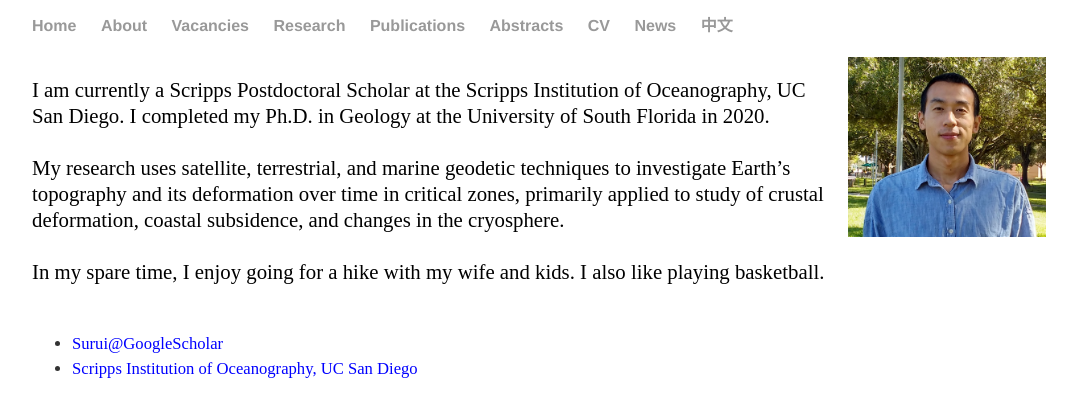
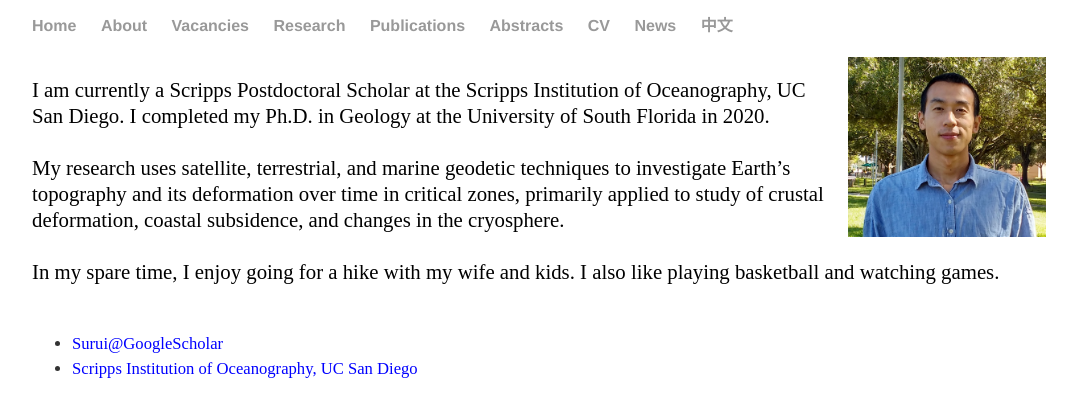
Before and after one commit to suruixie/suruixie.github.io, a Jekyll site: the page built from about/index.html, in a window 1280 px wide. Shown: the top 417 px of the page, without its empty margins (96-1173 px from the left). Built offline with Jekyll 4.4.1, drawn with Linux system fonts in a browser that asks for light colours.

Commit message:
Update index.html

```diff
--- a/about/index.html
+++ b/about/index.html
@@ -9,7 +9,7 @@
 	<br>
 	My research uses satellite, terrestrial, and marine geodetic techniques to investigate Earth’s topography and its deformation over time in critical zones, primarily applied to study of crustal deformation, coastal subsidence, and changes in the cryosphere. <br>
 	<br>
-	In my spare time, I enjoy going for a hike with my wife and kids. I also like playing basketball. <br>
+	In my spare time, I enjoy going for a hike with my wife and kids. I also like playing basketball and watching games. <br>
 	<br>
 </p>
 <ul class="contacts">
```
